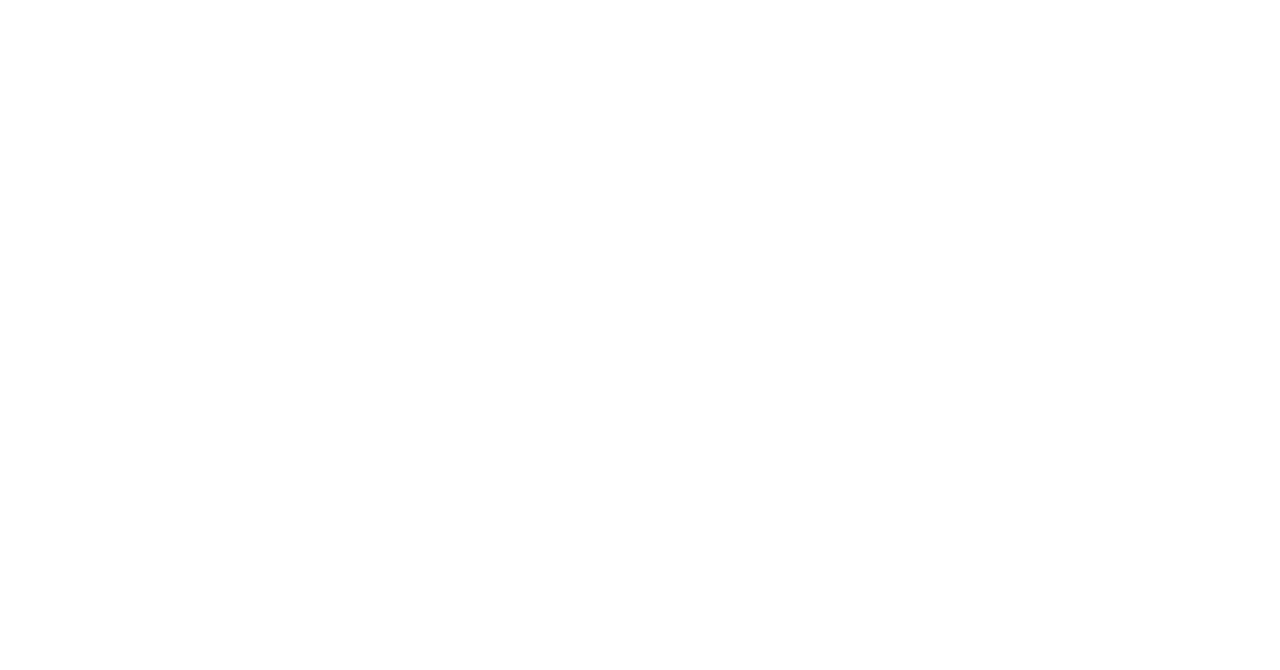
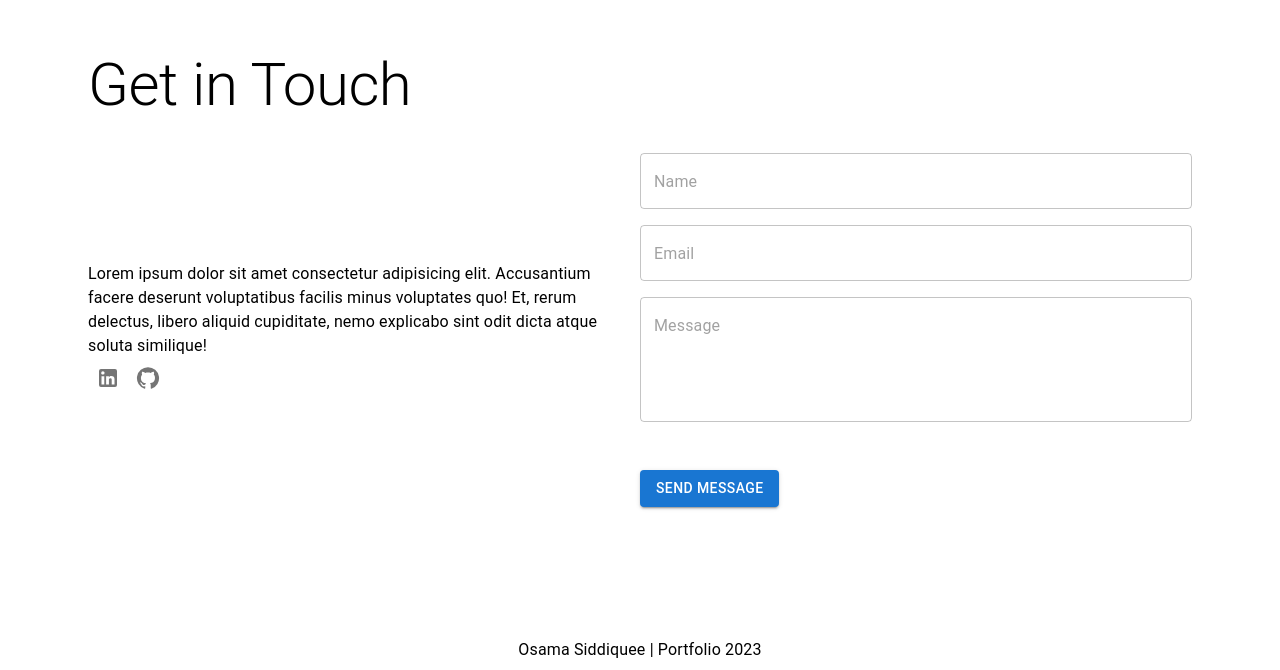
Before and after one commit to osSidd/os-sidd, a React (Vite) app in the folder client/: page / in a window 1280 px wide. Shown: the part 3787-4457 px from the top of the page. Before the commit the page ends 3713 px from the top, so only its background shows below. Built offline with nearby package versions, Linux system fonts and the light colour scheme.

Commit message:
added contact and footer

```diff
--- a/client/src/App.jsx
+++ b/client/src/App.jsx
@@ -4,6 +4,8 @@
 import About from "./pages/about";
 import Project from "./pages/project";
 import Experience from "./pages/experience";
+import Contact from "./pages/contact";
+import Footer from "./components/footer";
 
 
 export default function App(){
@@ -14,6 +16,8 @@
       <About/>
       <Project/>
       <Experience/>
+      <Contact/>
+      <Footer/>
     </Container>
   )
 }
--- /dev/null
+++ b/client/src/components/footer.jsx
@@ -0,0 +1,20 @@
+import { Box, Container, Typography } from "@mui/material";
+
+export default function Footer(){
+    return(
+        <Container maxWidth="xl">
+
+            <Box sx={{display:'flex', alignItems:'center', justifyContent:'center', width: '100%'}}>
+               <Typography
+                sx={{
+                    "&::after":{
+                        content: '"|"'
+                    }
+                }}
+               >Osama Siddiquee </Typography>
+               <Typography>&nbsp;Portfolio {new Date().getFullYear()}</Typography>
+            </Box>
+
+        </Container>
+    )
+}
--- /dev/null
+++ b/client/src/pages/contact.jsx
@@ -0,0 +1,31 @@
+import {Box, Button, Chip, Container, Grid, IconButton, Stack, TextField, Typography} from '@mui/material'
+import LinkedInIcon from '@mui/icons-material/LinkedIn'
+import GithubIcon from '@mui/icons-material/GitHub'
+
+export default function Contact(){
+    return (
+        <Container maxWidth="xl" sx={{minHeight:'90vh', display: 'flex', flexDirection:'column', justifyContent:'center'}}>
+            <Typography variant='h2'>Get in Touch</Typography>
+
+            <Grid container mt={4}>
+                <Grid item md={6} alignSelf="center">
+                <Typography>Lorem ipsum dolor sit amet consectetur adipisicing elit. Accusantium facere deserunt voluptatibus facilis minus voluptates quo! Et, rerum delectus, libero aliquid cupiditate, nemo explicabo sint odit dicta atque soluta similique!</Typography>
+                    <Box>
+                        <IconButton>
+                            <LinkedInIcon/>
+                        </IconButton>
+                        <IconButton>
+                            <GithubIcon/>
+                        </IconButton>
+                    </Box>
+                </Grid>
+                <Grid item md={6}>
+                    <TextField sx={{width:'100%', mb:2}} variant='outlined' placeholder='Name' />
+                    <TextField sx={{width:'100%', mb:2}} placeholder='Email'/>
+                    <TextField sx={{width:'100%', mb:6}} multiline rows={4} placeholder='Message'/>
+                    <Button variant='contained'>Send Message</Button>
+                </Grid>
+            </Grid>
+        </Container>
+    )
+}
```
